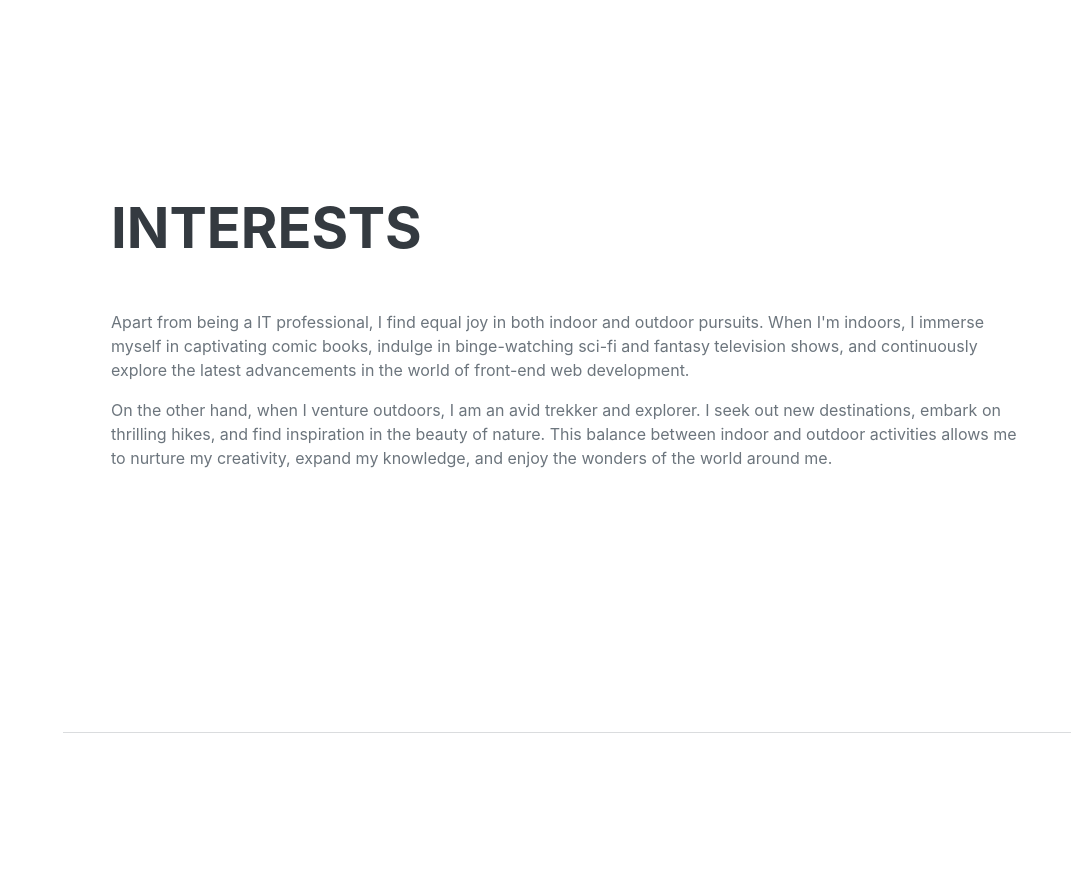
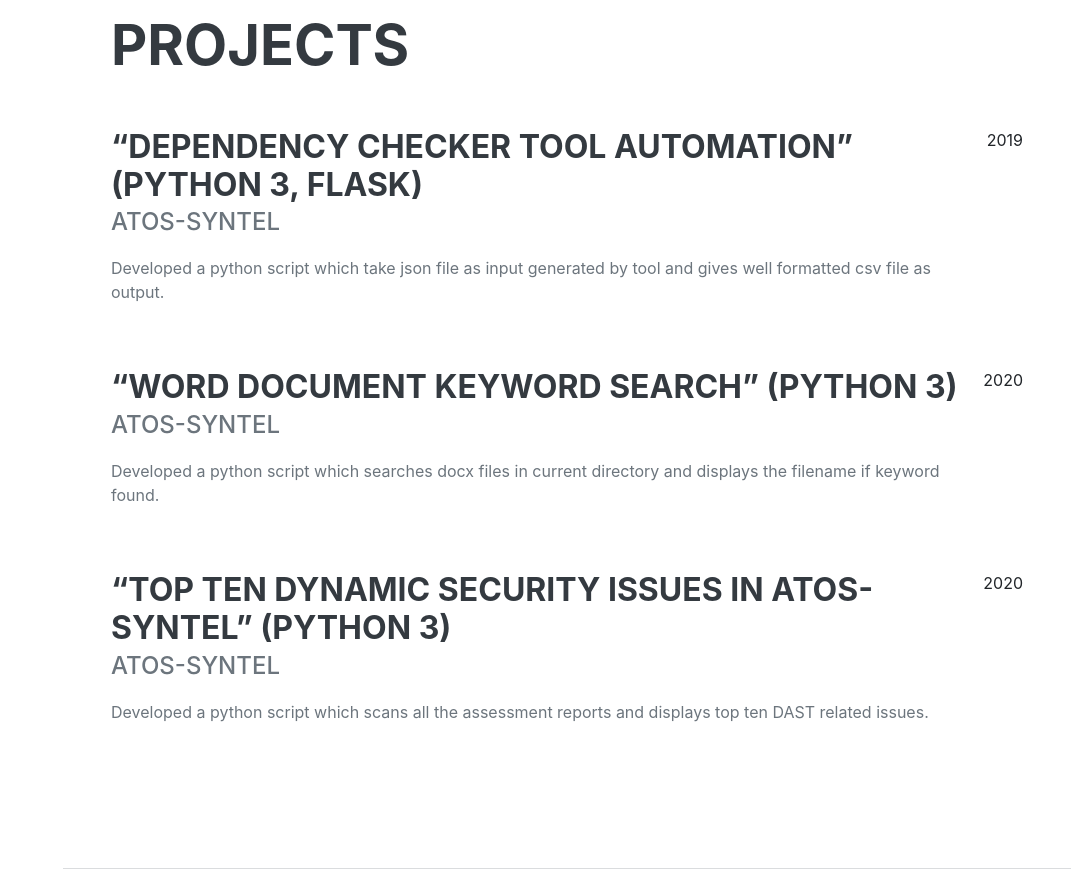
Before and after one commit to Furkhanhash/SimplePortfolio, a plain HTML site: page index.html in a window 1280 px wide. Shown: the part 4020-4892 px from the top of the page, without its empty margins (209-1280 px from the left). Drawn offline with nearby package versions, Linux system fonts and the light colour scheme; a web font is replaced by a local one.

Commit message:
Added projects in index file

```diff
--- a/index.html
+++ b/index.html
@@ -152,6 +152,39 @@
                 </div>
             </section>
             <hr class="m-0" />
+            <!-- Experience-->
+            <section class="resume-section" id="project">
+                <div class="resume-section-content">
+                    <h2 class="mb-5">Projects</h2>
+                    <div class="d-flex flex-column flex-md-row justify-content-between mb-5">
+                        <div class="flex-grow-1">
+                            <h3 class="mb-0">“Dependency checker tool automation” (Python 3, Flask)</h3>
+                            <div class="subheading mb-3">Atos-Syntel</div>
+                            <p> Developed a python script which take json file as input generated by tool and gives well formatted csv file as output. </p>
+                        </div>
+                        <div class="flex-shrink-0"><span class="text-dark"> 2019</span></div>
+                    </div>
+                    <div class="d-flex flex-column flex-md-row justify-content-between mb-5">
+                        <div class="flex-grow-1">
+                            <h3 class="mb-0">“Word Document Keyword Search” (Python 3)</h3>
+                            <div class="subheading mb-3">Atos-Syntel</div>
+                            <p>Developed a python script which searches docx files in current directory and displays the filename if keyword found.</p>
+
+                                 </div>
+                        <div class="flex-shrink-0"><span class="text-dark"> 2020</span></div>
+                    </div>
+                    <div class="d-flex flex-column flex-md-row justify-content-between mb-5">
+                        <div class="flex-grow-1">
+                            <h3 class="mb-0">“Top ten Dynamic security issues in Atos-Syntel” (Python 3)</h3>
+                            <div class="subheading mb-3">Atos-Syntel</div>
+                            <p>Developed a python script which scans all the assessment reports and displays top ten DAST related issues.</p>
+                        </div>
+                        <div class="flex-shrink-0"><span class="text-dark"> 2020</span></div>
+                    </div>
+
+                </div>
+            </section>
+            <hr class="m-0" />
             <!-- Interests-->
             <section class="resume-section" id="interests">
                 <div class="resume-section-content">
```
